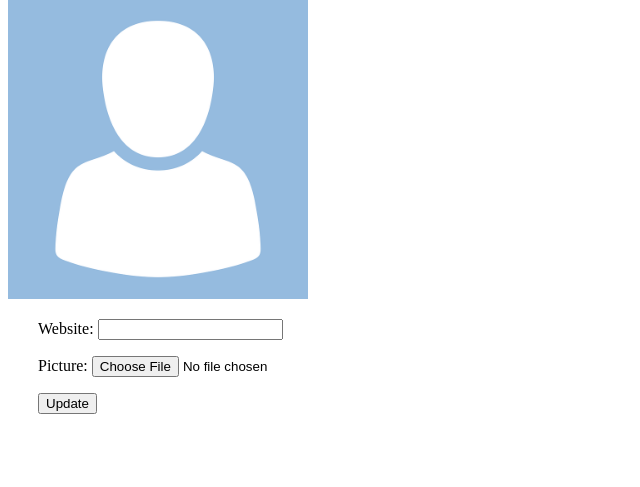
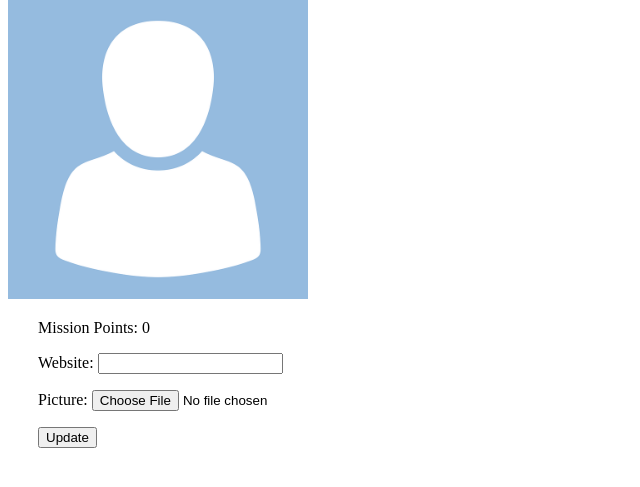
Before and after one commit to z-Shi/stacs-hack-007, a Django app: a page that uses templates/code_green/profile.html in a window 1280 px wide. Shown: the part 205-692 px from the top of the page, without its empty margins (0-640 px from the left). Run offline with Django 3.2, Linux system fonts and the light colour scheme; the visitor is signed in with stand-in values (Sample User, id 1); data comes from the database, SQL or seed files in the repository.

Commit message:
Adding Mission Points to Model + Display

```diff
--- a/code_green/models.py
+++ b/code_green/models.py
@@ -4,6 +4,8 @@ from django.contrib.auth.models import User
 
 class UserProfile(models.Model):
     user = models.OneToOneField(User, on_delete=models.CASCADE)
+    points = models.IntegerField(default=0)
+    controller = models.BooleanField(default=False)
     website = models.URLField(blank=True)
     picture = models.ImageField(upload_to='profile_images', blank=True)
 
@@ -14,6 +16,7 @@ class UserProfile(models.Model):
 class Mission(models.Model):
     title = models.TextField(max_length=50)
     brief = models.TextField(max_length=200)
+    points = models.IntegerField(default=5)
 
     def __str__(self):
         return self.title
--- a/templates/code_green/missions.html
+++ b/templates/code_green/missions.html
@@ -14,8 +14,10 @@
         {% if missions_list %}
             <div>
                 {% for mission in missions_list %}
-                    <h2>Mission Title: {{ mission.title }}</h2>
+                    <p>Mission Title: {{ mission.title }}</p>
                     <p>Mission Brief: {{ mission.brief }}</p>
+                    <p>Mission Points: {{ mission.points }}</p>
+                    <br/>
                 {% endfor %}
             </div>
         {% else %}
--- a/templates/code_green/profile.html
+++ b/templates/code_green/profile.html
@@ -21,6 +21,8 @@
                 <img src="{% static 'images/people.jpg' %}" width="300" height="300" alt="blank profile picture"/>
             {% endif %}
 
+            <p style="margin-left:30px;">Mission Points: {{ user_profile.points }}</p>
+
             <div style="margin-left:30px;">
                 {% if selected_user == user %}
                     <form method="post" action="." enctype="multipart/form-data">
```
Also changed, not shown: code_green/migrations/0004_auto_20210314_1136.py (added).
